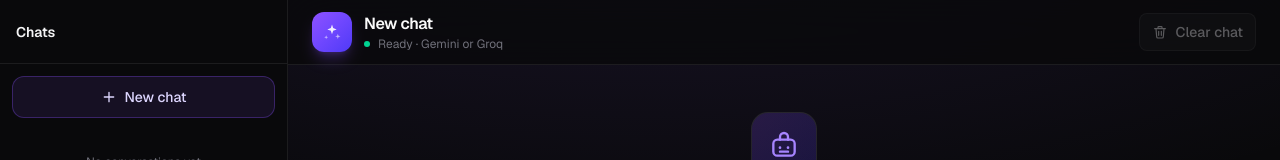
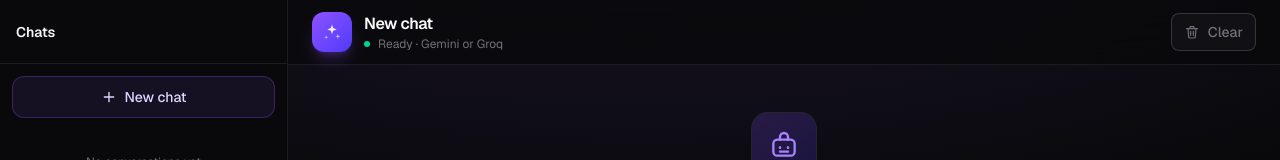
Before and after one commit to nikshithareddyaella/AI-Chat-Assist, a Next.js app: page / in a window 1280 px wide. Shown: the top 160 px of the page. Built offline with nearby package versions, Linux system fonts and the light colour scheme.

Commit message:
chatheader updated

```diff
--- a/src/components/ChatHeader.tsx
+++ b/src/components/ChatHeader.tsx
@@ -35,14 +35,16 @@ export function ChatHeader({
   onMenuClick,
   onClearChat,
 }: ChatHeaderProps) {
+  const clearDisabled = !canClearChat || isLoading;
+
   return (
     <header className="sticky top-0 z-20 shrink-0 border-b border-white/[0.08] bg-zinc-950/80 backdrop-blur-xl">
-      <div className="flex h-16 items-center justify-between gap-3 px-4 sm:px-6">
-        <div className="flex min-w-0 items-center gap-3">
+      <div className="flex h-16 items-center gap-2 px-4 sm:gap-3 sm:px-6">
+        <div className="flex min-w-0 flex-1 items-center gap-2 sm:gap-3">
           <button
             type="button"
             onClick={onMenuClick}
-            className="rounded-lg p-2 text-zinc-400 hover:bg-white/5 hover:text-zinc-200 md:hidden"
+            className="shrink-0 rounded-lg p-2 text-zinc-400 hover:bg-white/5 hover:text-zinc-200 md:hidden"
             aria-label="Open chat history"
           >
             <MenuIcon />
@@ -52,7 +54,7 @@ export function ChatHeader({
             <SparklesIcon className="h-5 w-5" />
           </div>
 
-          <div className="min-w-0">
+          <div className="min-w-0 flex-1">
             <h1 className="truncate text-base font-semibold tracking-tight text-zinc-50">{title}</h1>
             <div className="flex items-center gap-2">
               <span
@@ -71,12 +73,13 @@ export function ChatHeader({
         <button
           type="button"
           onClick={onClearChat}
-          disabled={!canClearChat || isLoading}
-          className="inline-flex shrink-0 items-center gap-2 rounded-lg border border-white/10 bg-white/5 px-3 py-2 text-sm font-medium text-zinc-300 transition hover:border-white/20 hover:bg-white/10 hover:text-zinc-100 disabled:cursor-not-allowed disabled:opacity-40"
+          disabled={clearDisabled}
+          title={clearDisabled ? "Send a message first to clear this chat" : "Clear all messages in this chat"}
+          className="inline-flex shrink-0 items-center gap-1.5 rounded-lg border border-zinc-600 bg-zinc-800/80 px-2.5 py-2 text-xs font-medium text-zinc-200 transition hover:border-zinc-500 hover:bg-zinc-700 hover:text-white disabled:cursor-not-allowed disabled:border-zinc-700/80 disabled:bg-zinc-900/60 disabled:text-zinc-500 sm:gap-2 sm:px-3 sm:text-sm"
           aria-label="Clear chat"
         >
-          <TrashIcon className="h-4 w-4" />
-          <span className="hidden sm:inline">Clear chat</span>
+          <TrashIcon className="h-4 w-4 shrink-0" />
+          <span>Clear</span>
         </button>
       </div>
     </header>
```
